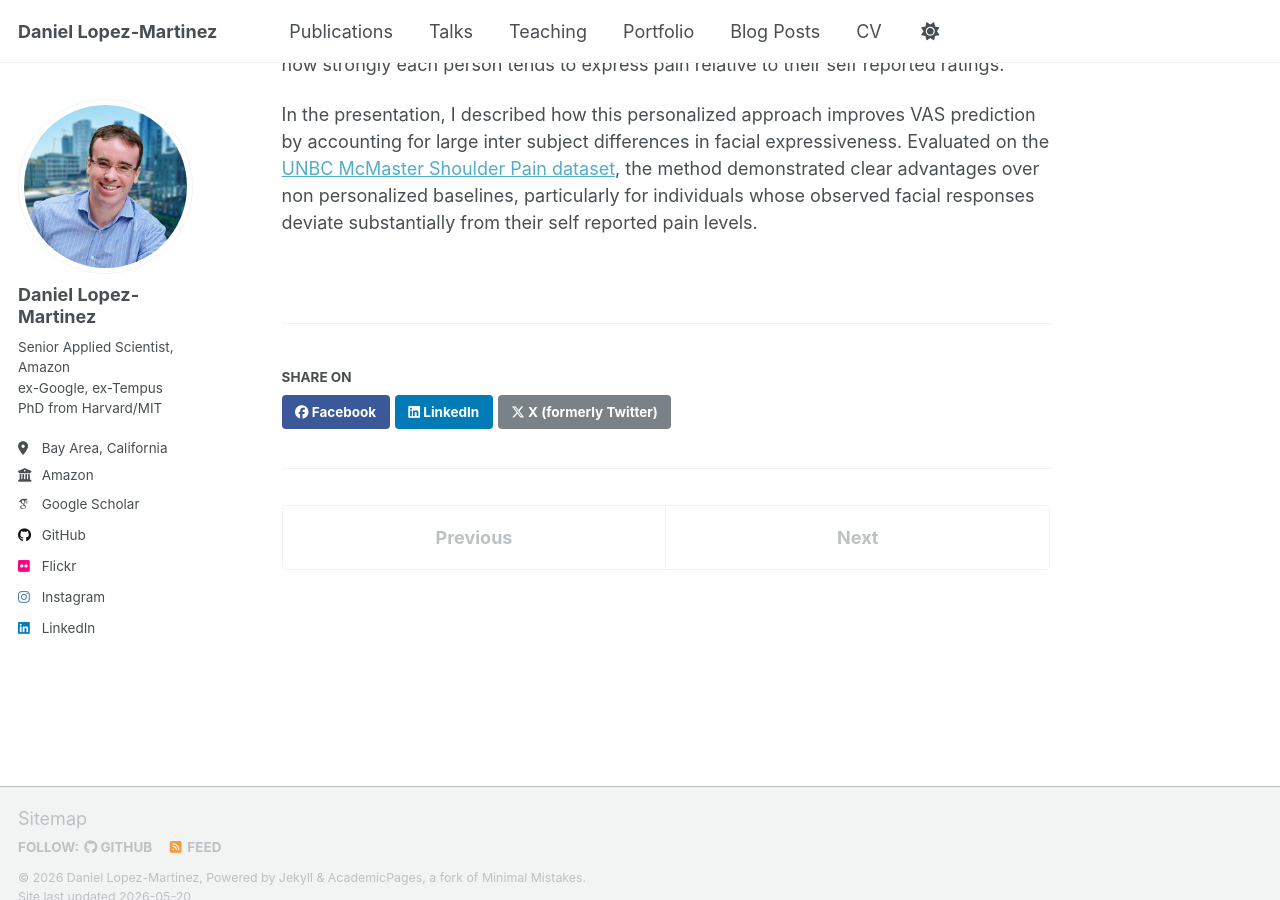
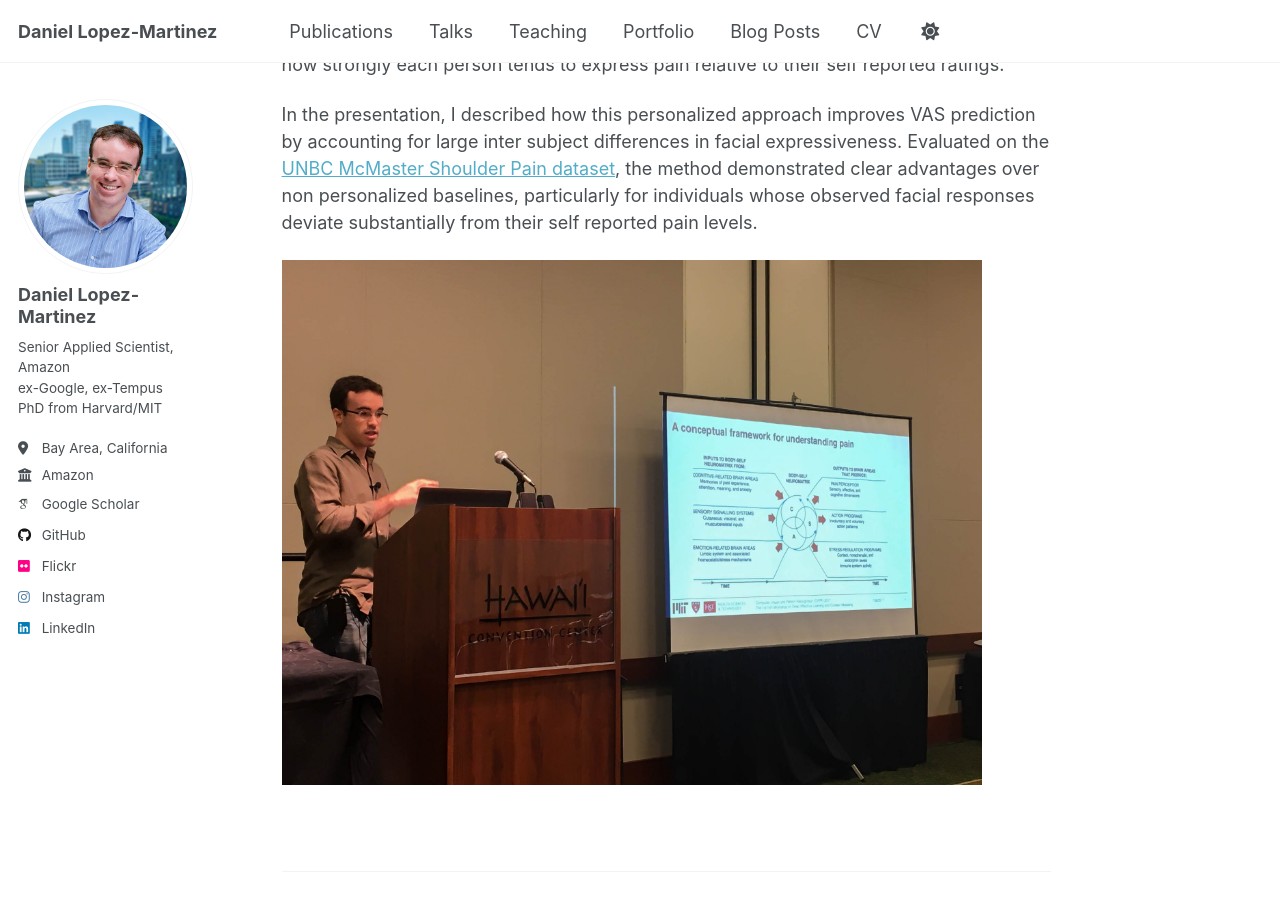
Before and after one commit to daniel-lopezmartinez/daniel-lopezmartinez.github.io, a Jekyll site: the page built from _talks/2017-07-26-cvpr.md, in a window 1280 px wide and 900 px high, scrolled down 466 px. Built offline with Jekyll 4.4.1, drawn with Linux system fonts in a browser that asks for light colours; some web fonts are replaced; a script that is not in the unit is left out.

Commit message:
added image to cvpr talk entry

```diff
--- a/_talks/2017-07-26-cvpr.md
+++ b/_talks/2017-07-26-cvpr.md
@@ -6,6 +6,7 @@ permalink: /talks/2017-07-26-cvpr
 venue: "CVPR Workshop on Deep Affective Learning and Context Modeling"
 date: 2017-07-26
 location: "Honolulu, HI, USA"
+image: /images/blog/2017-07-26-cvpr.jpg
 ---
 
 I delivered an oral presentation at the [Computer Vision and Pattern Recognition (CVPR 2017)](https://cvpr2017.thecvf.com/) Workshop on Deep Affective Learning and Context Modeling, where I presented our work on personalized estimation of self reported pain intensity from facial expressions. The project introduced a two stage machine learning framework that combines recurrent neural networks with a personalized Hidden Conditional Random Field model to estimate Visual Analog Scale (VAS) pain scores from facial landmarks.
@@ -13,3 +14,5 @@ I delivered an oral presentation at the [Computer Vision and Pattern Recognition
 As described in our [paper](https://arxiv.org/abs/1706.07154), the first stage employed a bidirectional long short term memory network to estimate frame level Prkachin and Solomon Pain Intensity (PSPI) scores from sequences of facial landmarks. These estimates were then used in a personalized sequence model by incorporating an individual facial expressiveness score that quantifies how strongly each person tends to express pain relative to their self reported ratings.
 
 In the presentation, I described how this personalized approach improves VAS prediction by accounting for large inter subject differences in facial expressiveness. Evaluated on the [UNBC McMaster Shoulder Pain dataset](https://ieeexplore.ieee.org/document/5771462), the method demonstrated clear advantages over non personalized baselines, particularly for individuals whose observed facial responses deviate substantially from their self reported pain levels.
+
+<img src='/images/blog/2017-07-26-cvpr.jpg' width="700" alt="Daniel Lopez-Martinez presenting at the podium at the CVPR 2017 Workshop on Deep Affective Learning and Context Modeling in Honolulu, Hawaii.">
```
